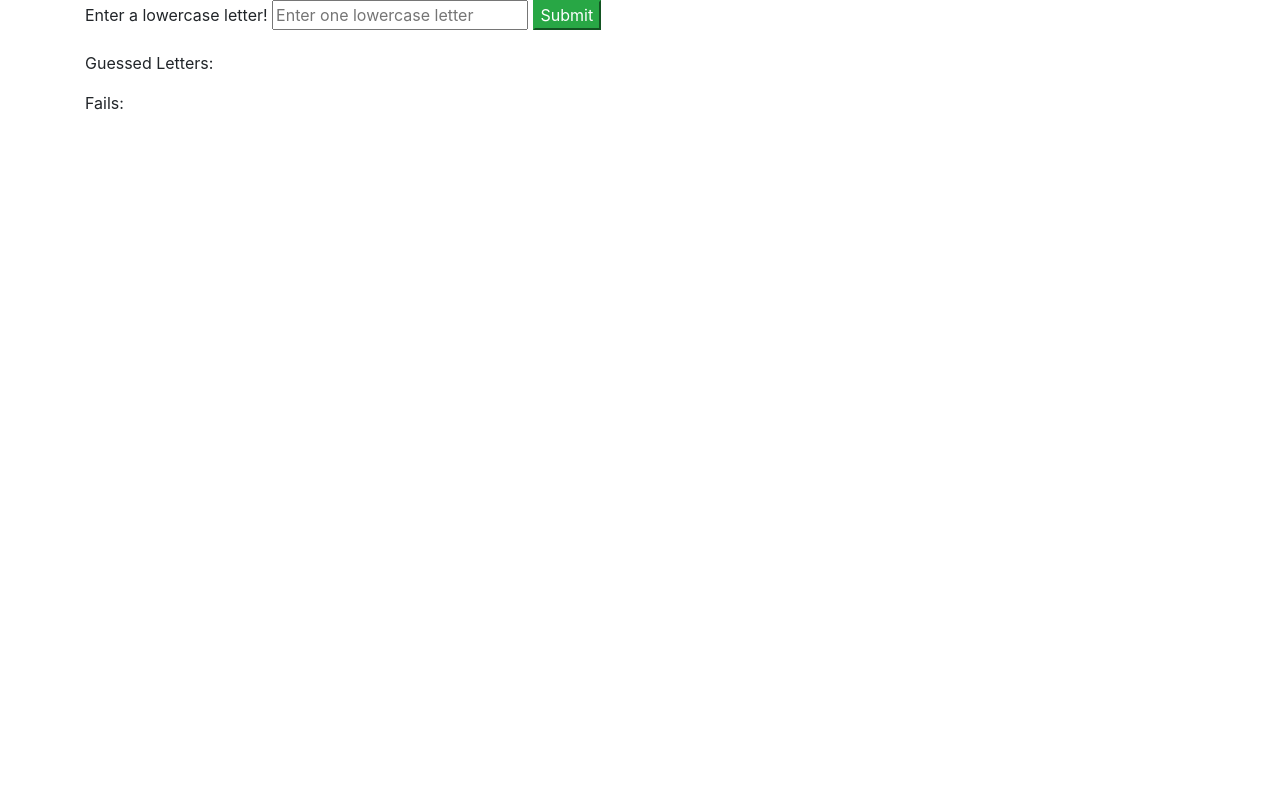
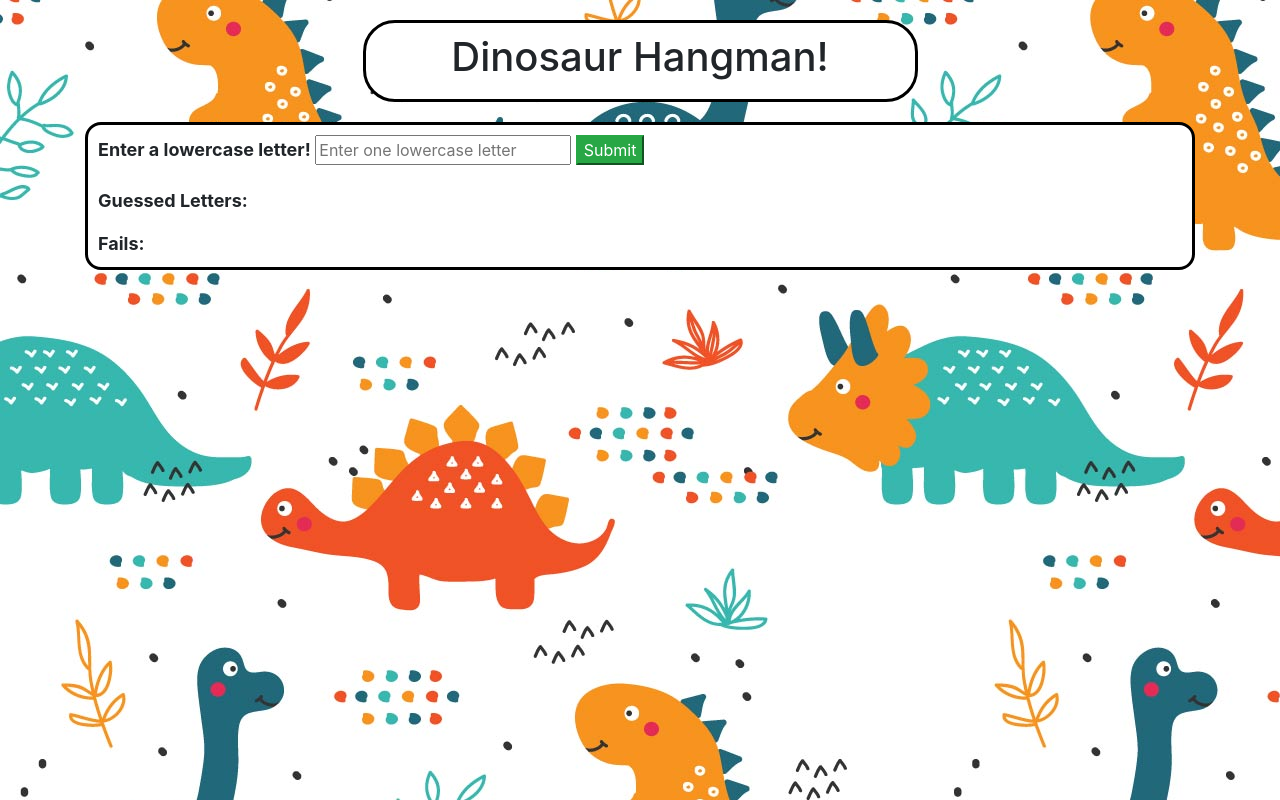
Before and after one commit to zbl14/dino-ipsum, a website built with webpack: page src/index.html in a window 1280 px wide. Built offline with nearby package versions, Linux system fonts and the light colour scheme; no server answers.

Commit message:
Complete functionality and add some styling.
Co-authored-by: Zhibin Liang  <ifthereisoneday@gmail.com>
Co-authored-by: Justin Peters <JMarvel525@gmail.com>

```diff
--- a/src/css/styles.css
+++ b/src/css/styles.css
@@ -1,3 +1,7 @@
+body {
+  background-image: url(../assets/images/dinosaurs-pattern-vector.jpg);
+}
+
 .gameOver {
   display: none;
 }
@@ -5,3 +9,52 @@
 .winner {
   display: none;
 }
+
+.box1 {
+  background-color: white;
+  border: solid black;
+  border-radius: 2rem;
+  padding: 10px;
+  width: 50%;
+  display: block;
+  text-align: center;
+  margin: auto;
+  margin-top: 20px;
+  margin-bottom: 20px;
+}
+
+.box2 {
+  background-color: white;
+  border: solid black;
+  border-radius: 1rem;
+  padding: 10px;
+}
+
+.boldText {
+  font-weight: bolder;
+  font-size: large;
+}
+
+.centerText {
+  text-align: center;
+}
+
+.dinoName {
+  font-size: x-large;
+}
+
+.fails {
+  color: red;
+}
+
+.guesses {
+  font-weight: normal;
+}
+
+.gameOver {
+  font-size: xx-large;
+}
+
+.winner {
+  font-size: xx-large;
+}
--- a/src/index.html
+++ b/src/index.html
@@ -4,16 +4,21 @@
 </head>
 <body>
   <div class="container">
-    <form id="dinoLetter">
-      <label for="letter">Enter a lowercase letter!</label>
-      <input id="letter" type="text" pattern="[a-z]{1}" placeholder="Enter one lowercase letter" required>
-      <button class="btn-success" type="submit">Submit</button>
-    </form>
-    <div class="dinoName"></div>
-    <div><p>Guessed Letters: <span class="guesses"></span></p></div>
-    <div>Fails: <span class="fails"></span></div>
-    <div class="gameOver"><p>Game Over! The answer was: <span class="rightDino"></span></p></div>
-    <div class="winner"><p>You Win!</p></div>
+    <div class="box1">
+      <h1 class="centerText">Dinosaur Hangman!</h1>
+    </div>
+    <div class="box2">
+      <form id="dinoLetter">
+        <label class="boldText" for="letter">Enter a lowercase letter!</label>
+        <input id="letter" type="text" pattern="[a-z]{1}" placeholder="Enter one lowercase letter" required>
+        <button class="btn-success" type="submit">Submit</button>
+      </form>
+      <div class="dinoName"></div>
+      <div class="boldText"><p>Guessed Letters: <span class="guesses"></span></p></div>
+      <div class="boldText">Fails: <span class="fails"></span></div>
+      <div class="gameOver"><p>Game Over! The answer was: <span class="rightDino"></span>. Please refresh the page to play again.</p></div>
+      <div class="winner"><p>You Win!. Please refresh the page to play again.<</p></div>
+    </div>
   </div>
 </body>
 </html>
--- a/src/index.js
+++ b/src/index.js
@@ -3,7 +3,7 @@ import 'bootstrap';
 import 'bootstrap/dist/css/bootstrap.min.css';
 import './css/styles.css';
 import DinoRequest from './dino-request.js';
-import { checkArray, getHiddenArray } from './game-function.js'
+import { checkArray, getHiddenArray } from './game-function.js';
 
 $(document).ready(function(){
   let promise = DinoRequest.getDino();
@@ -23,7 +23,7 @@ $(document).ready(function(){
     fails += checkArray(letter, dinoLetters, hiddenArray);
     $('.dinoName').text(hiddenArray.join(' '));
     $('.fails').text(fails);
-    $('.guesses').append(letter + " ")
+    $('.guesses').append(letter + " ");
     if (fails >= 5) {
       $('.gameOver').show();
       $('.rightDino').text(dinoLetters.join(''));
```
Also changed, not shown: src/assets/images/dinosaurs-pattern-vector.jpg (added).
